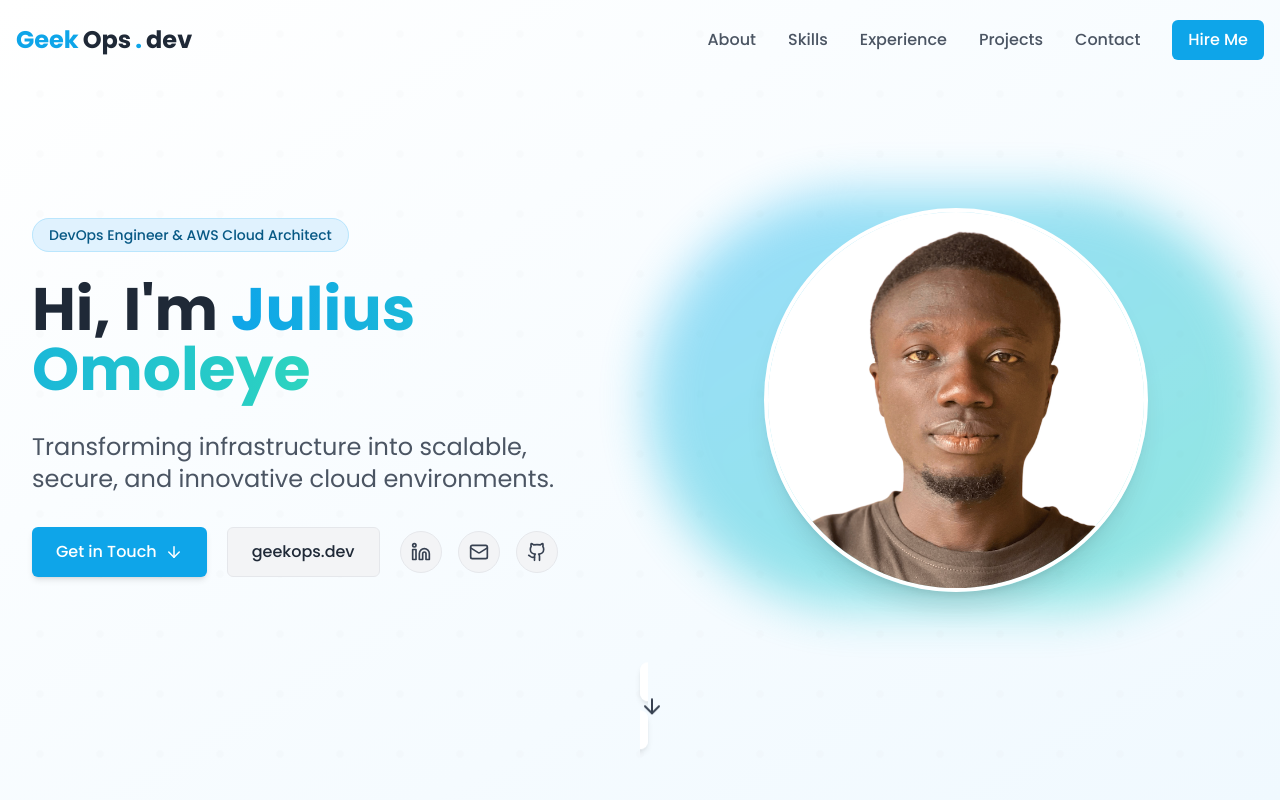
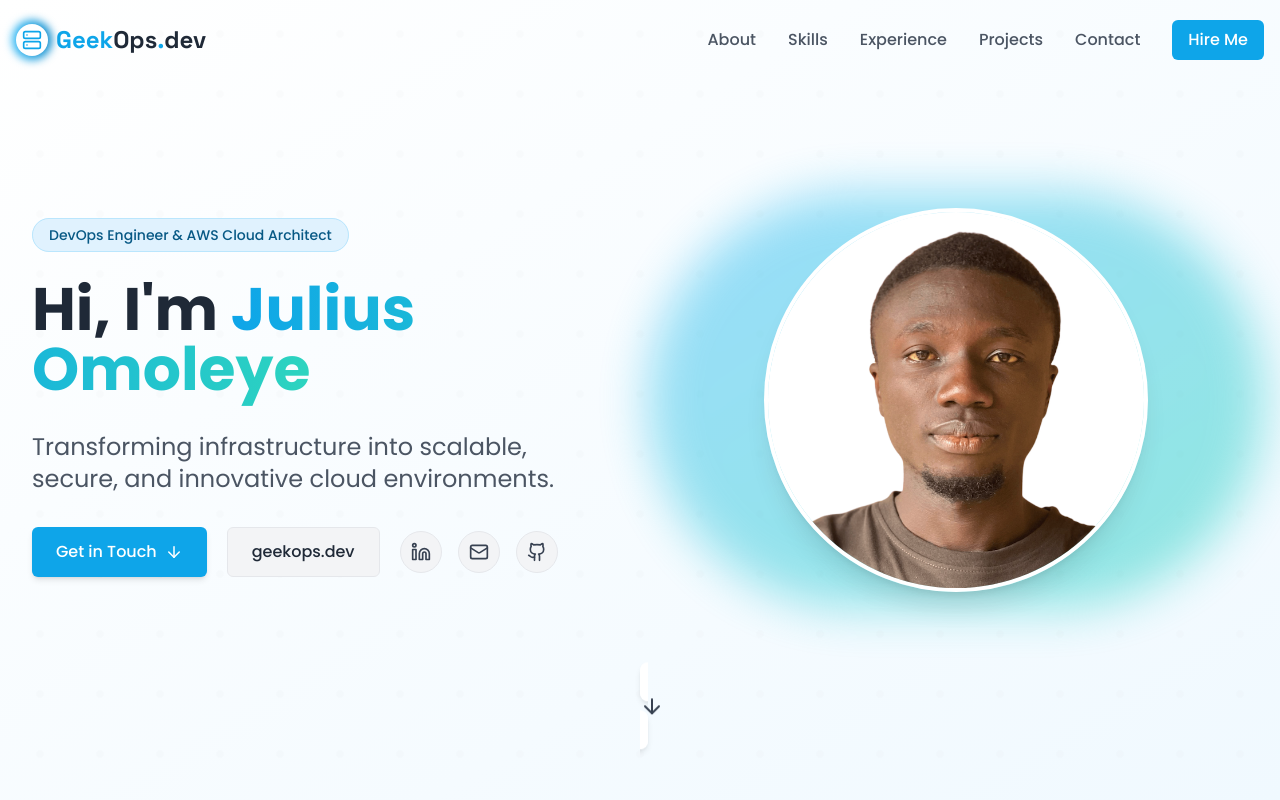
Before and after one commit to geek0ps/julius-cloud-architect-portfolio, a React (Vite) app: page / in a window 1280 px wide. Shown: the top 800 px of the page. Built offline with nearby package versions, Linux system fonts and the light colour scheme.

Commit message:
Improve logo
Update the logo at the top of the page.

```diff
--- a/src/components/Header.tsx
+++ b/src/components/Header.tsx
@@ -1,6 +1,6 @@
 
 import React, { useState, useEffect } from 'react';
-import { Menu, X } from 'lucide-react';
+import { Menu, X, Server, Cloud } from 'lucide-react';
 import { cn } from '@/lib/utils';
 
 const Header: React.FC = () => {
@@ -32,8 +32,14 @@ const Header: React.FC = () => {
         : "bg-transparent py-5"
     )}>
       <div className="container mx-auto px-4 flex items-center justify-between">
-        <a href="#" className="text-xl md:text-2xl font-bold text-gray-800 flex items-center gap-1 font-sans">
-          <span className="text-sky-500">Geek</span>Ops<span className="text-sky-500">.</span>dev
+        <a href="#" className="text-xl md:text-2xl font-bold flex items-center gap-2 font-heading">
+          <div className="relative flex items-center justify-center">
+            <div className="absolute -inset-1 bg-gradient-to-r from-sky-400 to-sky-600 rounded-full blur-sm"></div>
+            <div className="relative bg-white rounded-full p-1.5">
+              <Server size={20} className="text-sky-500" />
+            </div>
+          </div>
+          <span className="text-gray-800"><span className="text-sky-500">Geek</span>Ops<span className="text-sky-500">.</span>dev</span>
         </a>
 
         {/* Desktop Navigation */}
```
Also changed, not shown: public/favicon.svg.
